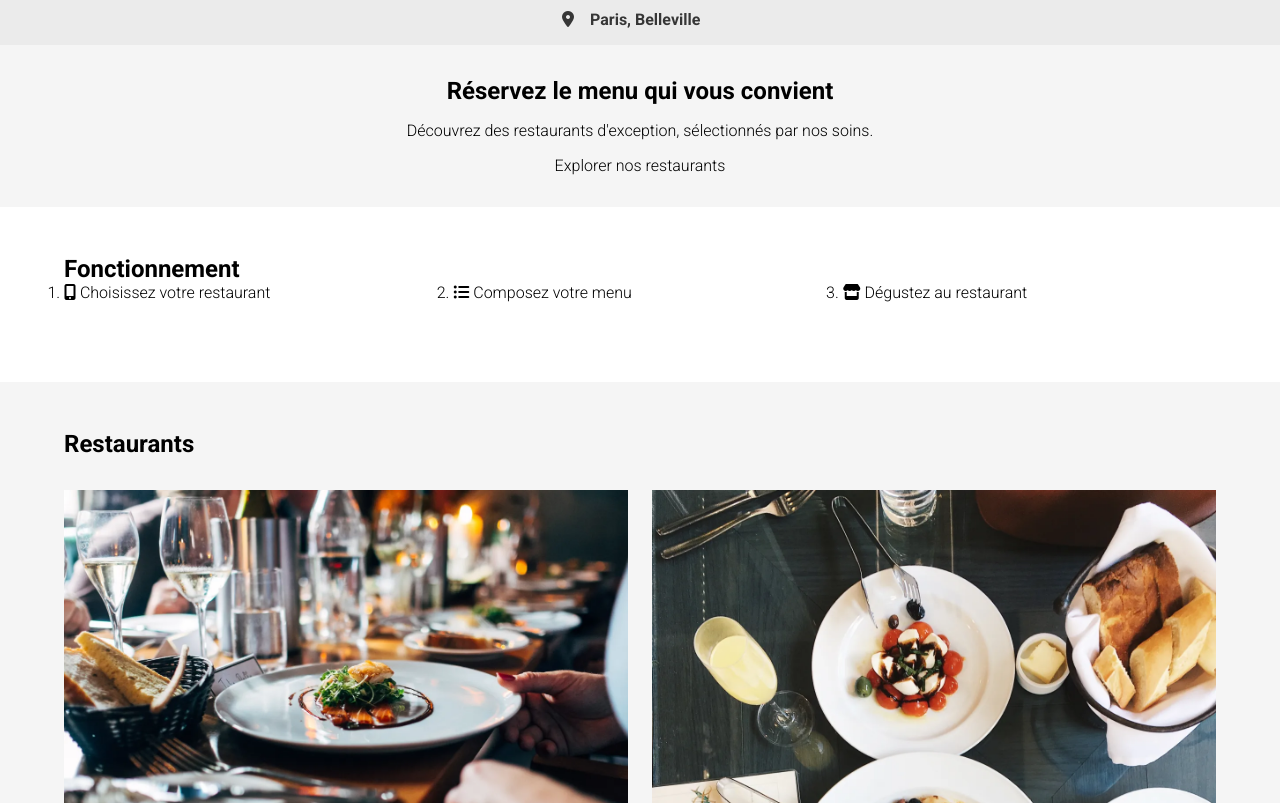
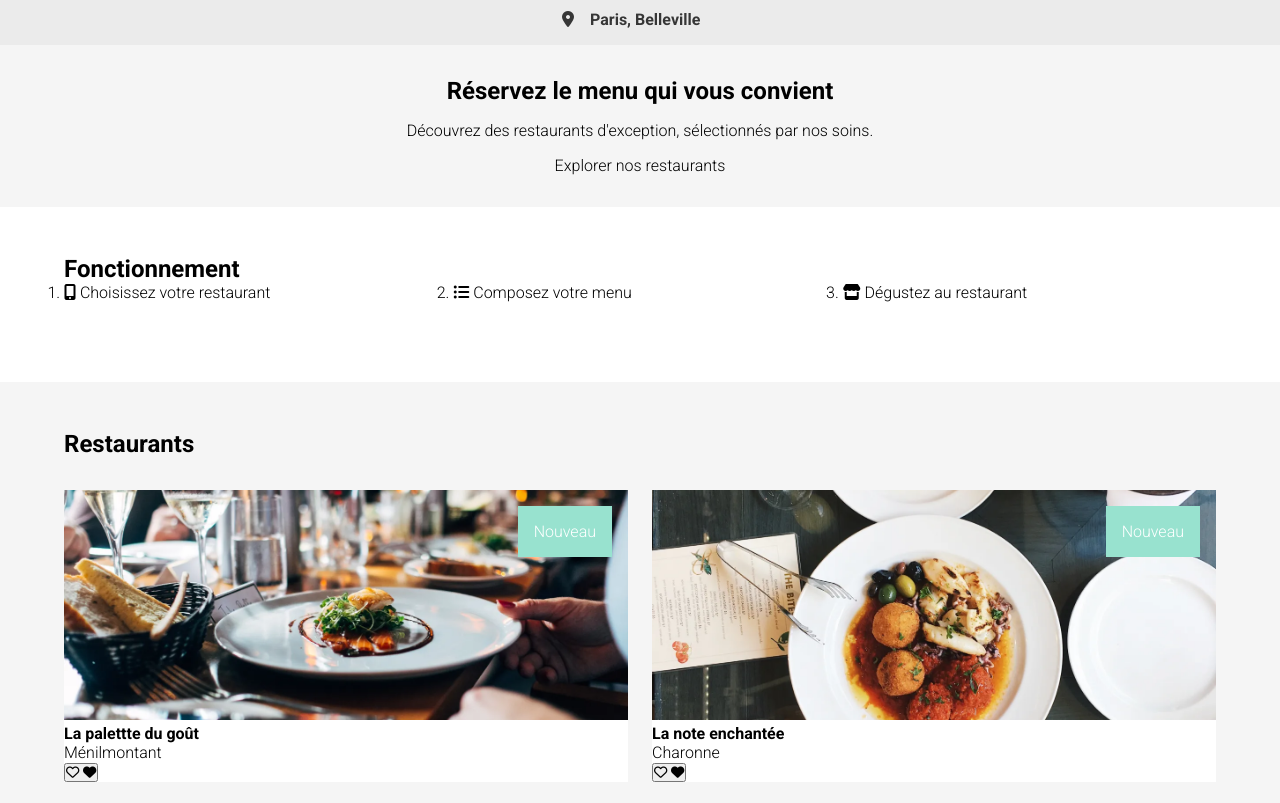
Before and after one commit to Eyfie/ThomasMendezDeVigo_3_22112021, a website: page index.html in a window 1280 px wide. Shown: the part 76-879 px from the top of the page. Drawn offline with Linux system fonts and the light colour scheme; a web font is replaced by a local one.

Commit message:
Added function.scss

```diff
--- a/sass/components/_restaurant-card.scss
+++ b/sass/components/_restaurant-card.scss
@@ -0,0 +1,37 @@
+.restaurant-card{
+    position: relative;
+    display: block;
+    background-color: $color-white;
+
+    &__link{
+        position: absolute;
+        inset: 0;
+        z-index: 1;
+        border-radius: inherit;
+    }
+
+    &__new{
+        position: absolute;
+        top: 1rem;
+        right: 1rem;
+        background-color: $color-tertiary;
+        color: $color-white;
+        padding: 1rem;
+    }
+
+    &__thumb{
+        object-fit: cover;
+        width: 100%;
+        height: 230px;
+    }
+
+
+    &__body{
+        background-color: $color-white;
+    }
+
+    &__title{
+        font-size: $fs-1000;
+        font-weight: 600;
+    }
+}
--- a/sass/main.scss
+++ b/sass/main.scss
@@ -1,6 +1,7 @@
 /*==========================
 =========== VARIABLES ============*/
 @import "./utils/variables";
+@import "./utils/function";
 @import "./utils/mixin";
 
 /*==========================
--- a/sass/utils/_variables.scss
+++ b/sass/utils/_variables.scss
@@ -2,7 +2,7 @@
 
 $color-primary : hsl(267, 66%, 60%);
 $color-secondary : hsl(317, 100%, 74%);
-$color-tertiary : hsl(165, 56%, 74%) ;
+$color-tertiary : hsl(165, 56%, 74%);
 
 $color-diffusegrey: hsl(0, 0%, 96%);
 $color-lightgrey:	hsl(0, 0%, 92%);
```
Also changed, not shown: css/style.css, sass/utils/_function.scss (added), sass/utils/_mixin.scss (line endings or trailing spaces), 1 other file.
